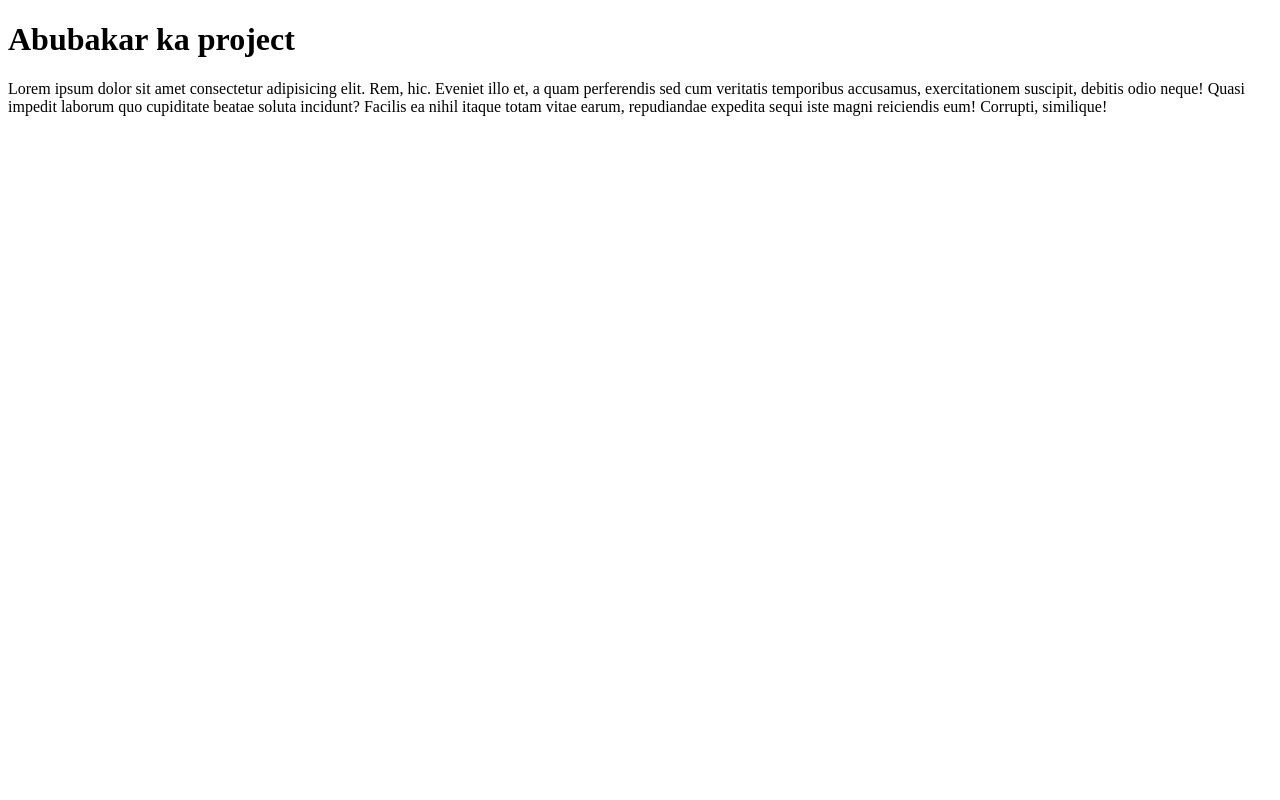
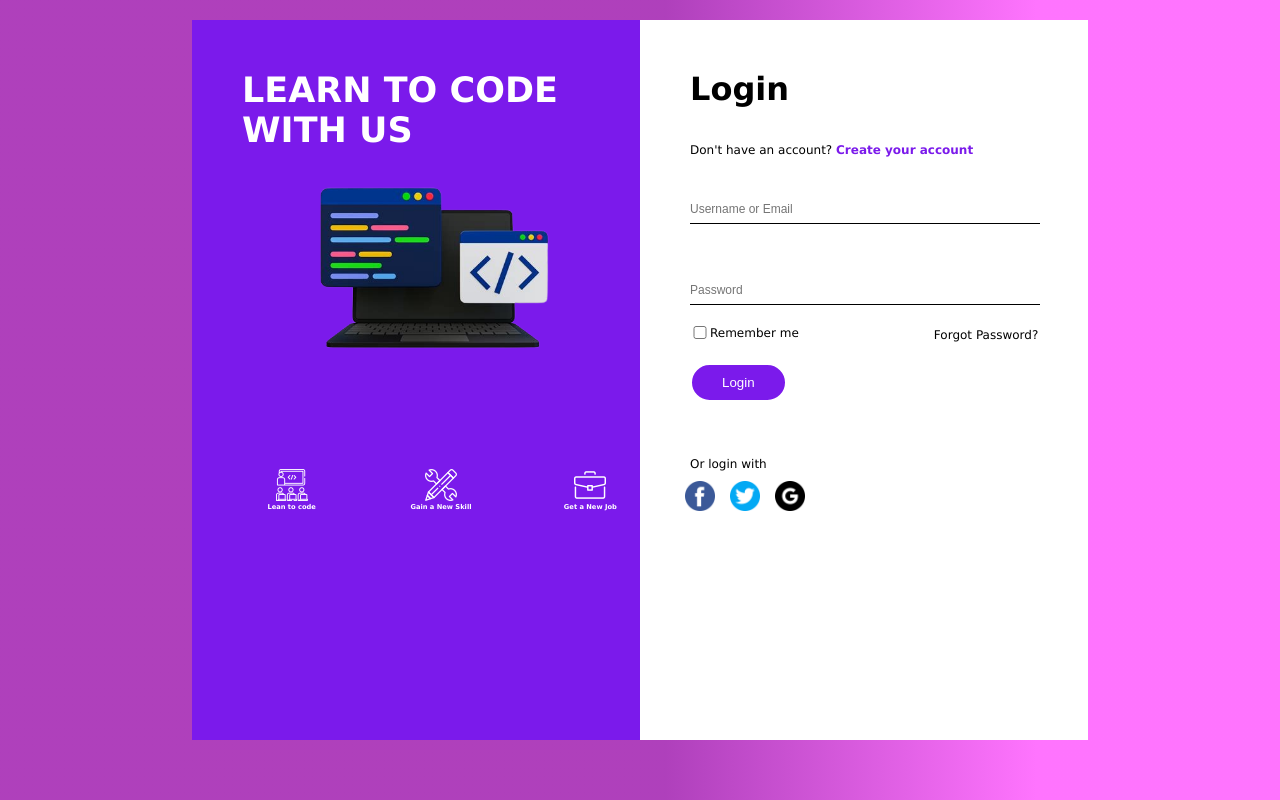
Before and after one commit to AbubakarWD/Simple-Login-Page, a plain HTML site: page index.html in a window 1280 px wide. Drawn offline with Linux system fonts and the light colour scheme.

Commit message:
add files

```diff
--- a/index.html
+++ b/index.html
@@ -1,12 +1,59 @@
 <!DOCTYPE html>
 <html lang="en">
+
 <head>
     <meta charset="UTF-8">
     <meta name="viewport" content="width=device-width, initial-scale=1.0">
-    <title>Document</title>
+    <title>Task 1</title>
+    <link rel="stylesheet" href="./style.css">
 </head>
+
 <body>
-    <h1>Abubakar ka project</h1>
-    <p>Lorem ipsum dolor sit amet consectetur adipisicing elit. Rem, hic. Eveniet illo et, a quam perferendis sed cum veritatis temporibus accusamus, exercitationem suscipit, debitis odio neque! Quasi impedit laborum quo cupiditate beatae soluta incidunt? Facilis ea nihil itaque totam vitae earum, repudiandae expedita sequi iste magni reiciendis eum! Corrupti, similique!</p>
+    <div class="main">
+        <div class="first">
+            <h1>LEARN TO CODE WITH US</h1>
+            <img src="./th-1660093938-removebg-preview (1).png" alt="">
+            <div class="ico">
+                <div class="imap">
+                    <img src="./classroom.png" alt="">
+                    <h6>Lean to code</h6>
+                </div>
+                <div class="imap">
+                    <img src="./pencil.png" alt="">
+                    <h6>Gain a New Skill</h6>
+                </div>
+                <div class="imap">
+                    <img src="./briefcase.png" alt="">
+                    <h6>Get a New Job</h6>
+                </div>
+            </div>
+        </div>
+        <div class="second">
+            <h1>Login</h1>
+            <p>Don't have an account? <strong>Create your account</strong></p>
+            <form action="">
+                <label for="usermail">
+                    <input type="text" name="usermail" placeholder="Username or Email">
+                </label><br><br>
+                <label for="userpass">
+                    <input type="password" name="userpass" placeholder="Password">
+                </label><br><br>
+                <div class="telem">
+                    <label for="Remember">
+                        <input type="checkbox" value="Remember me" name="Remember"><span>Remember me</span>
+                    </label>
+                    <p>Forgot Password?</p>
+                </div>
+                <button>Login</button>
+            </form>
+            <p class="or">Or login with</p>
+            <div class="social">
+                <a href=""><img src="./facebook.png" alt=""></a>
+                <a href=""><img src="./twitter.png" alt=""></a>
+                <a href=""><img src="./social.png" alt=""></a>
+            </div>
+        </div>
+    </div>
 </body>
+
 </html>
--- /dev/null
+++ b/style.css
@@ -0,0 +1,168 @@
+* {
+    margin: 0;
+    padding: 0;
+}
+
+body {
+    background: rgb(172, 57, 185);
+    background: linear-gradient(90deg, rgba(172, 57, 185, 0.9640231092436975) 52%, rgba(255, 111, 254, 0.9640231092436975) 81%);
+}
+
+.main {
+    display: flex;
+    background-color: blue;
+    width: 70vw;
+    height: 90vh;
+    margin: 20px auto;
+}
+
+.first {
+    background-color: rgb(123, 26, 235);
+    width: 35vw;
+    height: 90vh;
+    font-family: Verdana, Geneva, Tahoma, sans-serif;
+}
+
+.first h1 {
+    color: white;
+    font-size: 35px;
+    margin: 30px;
+    padding: 20px;
+}
+
+.first>img {
+    width: 300px;
+    margin-top: -50px;
+    margin-left: 90px;
+    /* padding: 20px; */
+}
+
+.ico {
+    /* border: 2px solid red; */
+    display: flex;
+    color: white;
+    font-size: 10px;
+    /* padding-left: 50px; */
+    /* width: 120px; */
+    /* height: 50px; */
+
+}
+
+.imap {
+    /* border: 2px solid red; */
+    text-align: center;
+    padding-left: 50px;
+    margin-top: 90px;
+    width: 100px;
+    height: 50px;
+}
+
+
+.second {
+    background-color: rgb(255, 255, 255);
+    width: 35vw;
+    height: 90vh;
+    font-family: Verdana, Geneva, Tahoma, sans-serif;
+}
+
+.second input {
+    font-size: 12px;
+    padding-bottom: 7px;
+    color: black;
+}
+
+.second h1 {
+    margin: 50px 0 5px 50px;
+}
+
+.second p {
+    font-size: 12px;
+    margin: 35px 0 5px 50px;
+}
+
+.second p strong {
+    color: rgb(123, 26, 235);
+}
+
+.second p strong:hover {
+    color: rgb(112, 33, 202);
+    text-decoration: underline;
+}
+
+.second input {
+    border: none;
+    border-bottom: 1px solid black;
+    /* padding-left: 50px; */
+    width: 350px;
+    margin-top: 40px;
+}
+
+/* .second input:focus {
+    border: none;
+
+} */
+
+.second label {
+    padding: 0px 0 0px 50px;
+}
+
+.telem input[type="checkbox"] {
+    /* border: 2px solid rebeccapurple; */
+    width: 100px;
+    height: 13px;
+    margin: -40px;
+    /* padding: -50px; */
+}
+
+.telem span {
+    font-size: 12px;
+    position: relative;
+    bottom: 2px;
+}
+
+.telem p {
+    display: inline;
+    margin-left: 130px;
+}
+
+.telem p:hover {
+    color: rgb(123, 26, 235);
+    text-decoration: underline;
+}
+
+button {
+    background-color: rgb(123, 26, 235);
+    color: white;
+    border: 2px solid white;
+    padding: 10px 30px 10px 30px;
+    border-radius: 20px;
+    margin: 20px 50px;
+    cursor: pointer;
+}
+
+button:hover {
+    background-color: rgb(95, 23, 179);
+    scale: 0.9;
+}
+
+.social {
+    /* border: 2px solid red; */
+    margin-left: 40px;
+    /* margin-top:20px; */
+}
+
+.social img {
+    /* border: 2px solid red; */
+    /* background-color: aqua; */
+    padding: 10px 30px 10px 30px;
+    /* border: 2px solid red; */
+    width: 30px;
+    padding: 5px;
+    /* padding: 3px 15px 3px 15px; */
+    /* border-radius: 20px; */
+}
+
+.social img:hover {
+    border-bottom: 2px solid red;
+    /* text-decoration: underline; */
+}
```
Also changed, not shown: briefcase.png (added), classroom.png (added), facebook.png (added), pencil.png (added), social.png (added), th-1660093938-removebg-preview (1).png (added), twitter.png (added).
